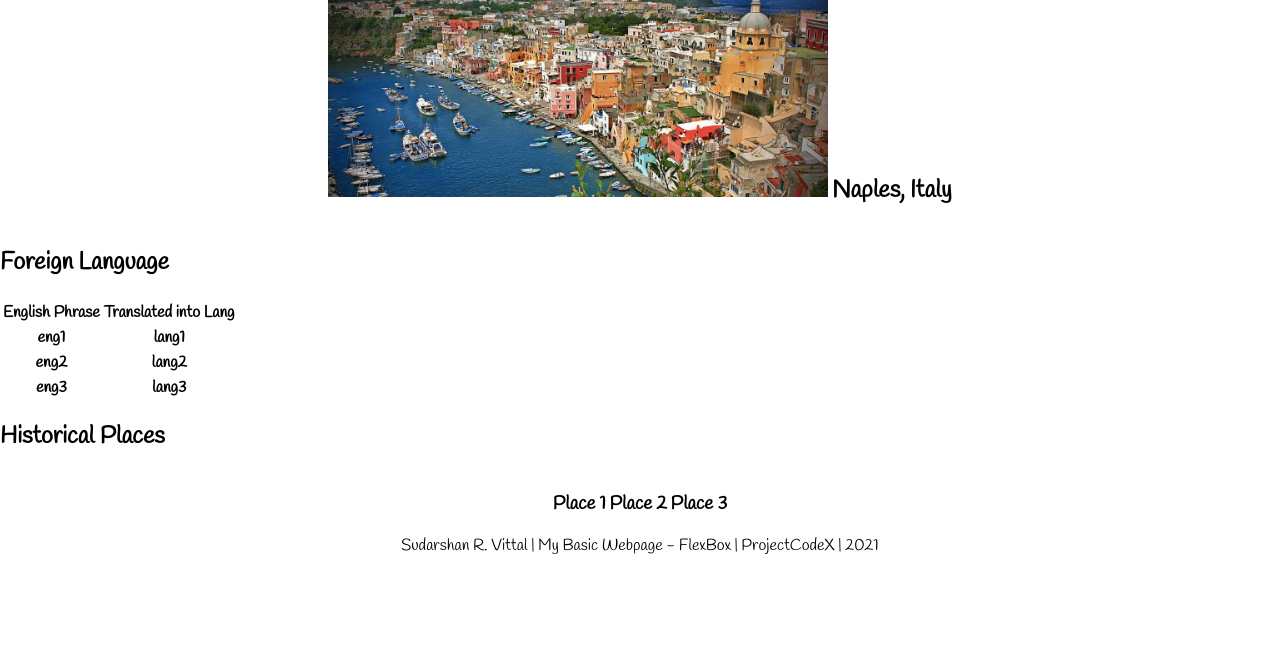
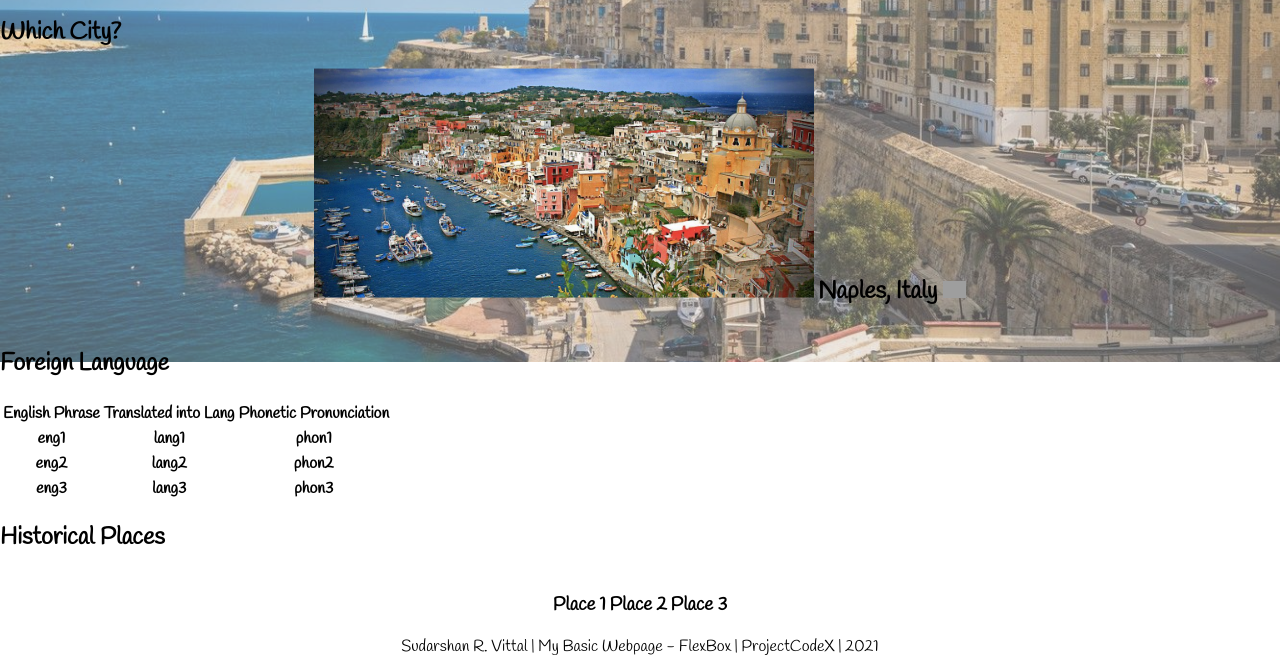
Before and after one commit to srvittal/basic_website, a plain HTML site: page my-webpage.html in a window 1280 px wide. Shown: the part 438-1095 px from the top of the page. Before the commit the page ends 994 px from the top, so only its background shows below. Drawn offline with Linux system fonts and the light colour scheme; grey boxes are pictures that could not be loaded.

Commit message:
changes to css

```diff
--- a/my-webpage.html
+++ b/my-webpage.html
@@ -16,7 +16,8 @@
         <a href="my-webpage.html">FlexBox Page</a>
         <a href="my-webpage-grid.html">SimpleGrid Page</a>
     </div>
-
+    <div class="bg">
+        <div class="flexcontain">
             <div class="intro">
                 <div class="name">
                     <h1>Sudarshan Ravichandran Vittal</h1>
@@ -32,7 +33,7 @@
                     <img src="naples.jpg" width="500">
                 </div>
                 <div class="city_name">
-            <h2>Naples, Italy</h2>
+                    <h2>Naples, Italy <i class="flag flag-IT"></i> </h2>
                 </div>
             </div>
 
@@ -43,18 +44,22 @@
                     <tr>
                         <th>English Phrase</th>
                         <th>Translated into Lang</th>
+                        <th>Phonetic Pronunciation</th>
                     </tr>
                     <tr>
                         <th>eng1</th>
                         <th>lang1</th>
+                        <th>phon1</th>
                     </tr>
                     <tr>
                         <th>eng2</th>
                         <th>lang2</th>
+                        <th>phon2</th>
                     </tr>
                     <tr>
                         <th>eng3</th>
                         <th>lang3</th>
+                        <th>phon3</th>
                     </tr>
                 </table>
             </div>
@@ -75,7 +80,8 @@
             <div class="footer">
                 Sudarshan R. Vittal | My Basic Webpage - FlexBox | ProjectCodeX | 2021
             </div>
-
+        </div>
+    </div>
 </body>
 
 </html>
--- a/styling.css
+++ b/styling.css
@@ -1,4 +1,15 @@
 @import url('https://fonts.googleapis.com/css2?family=Handlee&display=swap');
+
+.flag {
+    background-image: url("https://s3-us-west-2.amazonaws.com/s.cdpn.io/209282/flags.png");
+    background-position: -4px -129px;
+    display: inline-block;
+    height: 17px;
+    width: 23px;
+  }
+  .flag-IT {
+    background-position: -37px -444px;
+  }
 
 body {
     font-family: Handlee;
@@ -109,6 +120,39 @@ a:hover, a:active { text-decoration: none; color: black; }
 
                                             /* ===== Flex Box ===== */
 
+.flexcontain {
+    transform: translateY(10%);
+}
+
+.bg {
+    position: relative;
+    background-image: url("malta.jpg");
+    background-repeat: no-repeat;
+    background-position: top;
+    background-size: cover;
+    background-attachment: scroll;
+    height: 100vh;
+    margin: 0;
+    padding: 0;
+}
+
+.bg::before {
+    content: "";
+    position: absolute;
+    top: 0px;
+    right: 0px;
+    bottom: 0px;
+    left: 0px;
+    background-color: rgba(211, 211, 211, 0.4);
+}
+
+.me {
+    object-fit:round;
+    border-radius: 50%;
+    overflow: hidden;
+    border: 1px solid black;
+}
+
 .intro {
     text-align: center;
 }
@@ -189,6 +233,7 @@ a:hover, a:active { text-decoration: none; color: black; }
     width: 90%;
     margin-left: auto;
     margin-right: auto;
+    transform: translateY(10%);
   }
 
   .row {
```
Also changed, not shown: my-webpage-grid.html (+8 -2 lines). Lines whose indentation alone changed are shown as unchanged.
